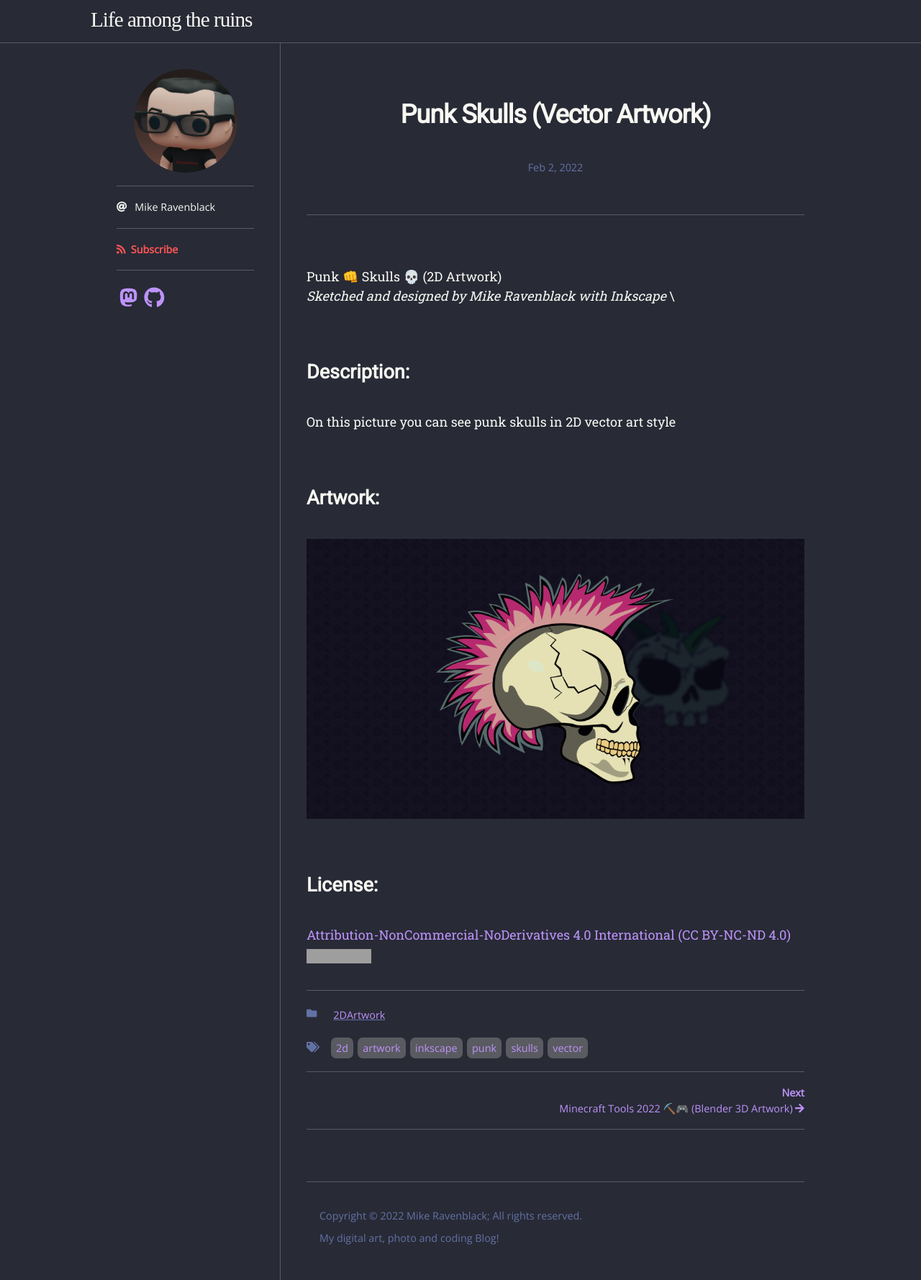
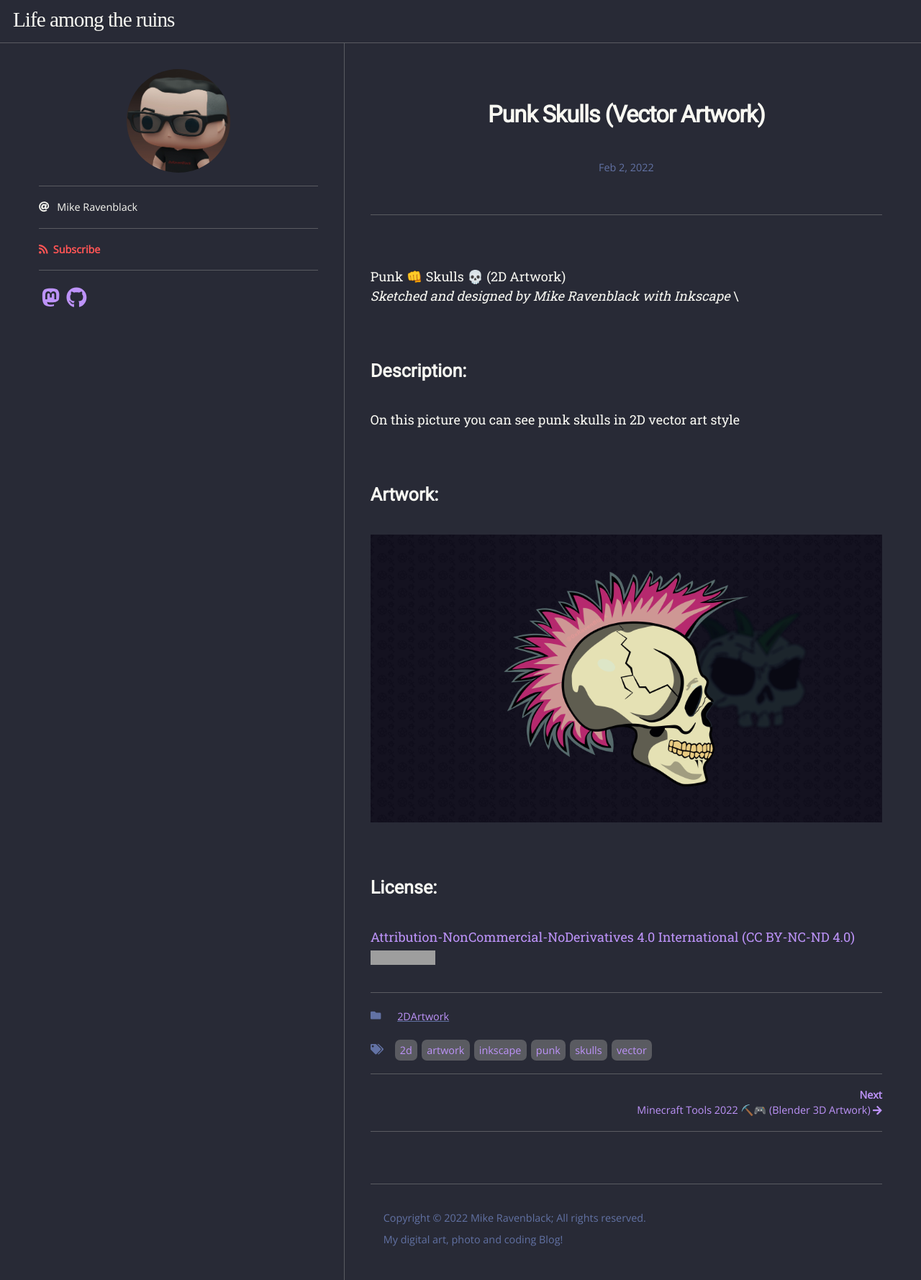
Before and after one commit to 0xRavenBlack/0xRavenBlack.github.io, a Jekyll site: the page built from _posts/2022-02-02-Punk Skulls-Vector-Artwork.md, in a window 1280 px wide. Shown: the whole page at 72% size. Built offline with Jekyll 4.4.1, drawn with Linux system fonts in a browser that asks for light colours; nearby versions of some CDN libraries; some web fonts are replaced; grey boxes are pictures that could not be loaded.

Commit message:
play with content-width

```diff
--- a/_sass/hamilton/variables.scss
+++ b/_sass/hamilton/variables.scss
@@ -9,8 +9,8 @@ $base-line-height:  1.5 !default;
 
 // Layouts
 $spacing-unit:      2rem !default;
-$content-width:     1100px !default;
+$content-width:     1920px !default;
 
-$on-small:          600px !default;
-$on-medium:         900px !default;
-$on-large:          1100px !default;
+$on-small:          768px !default;
+$on-medium:         962px !default;
+$on-large:          1920px !default;
```
